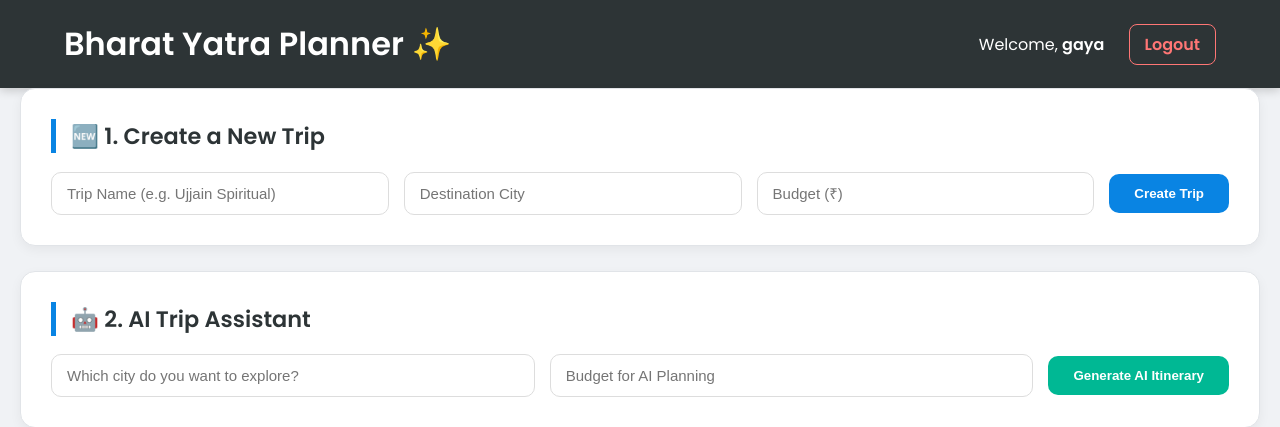
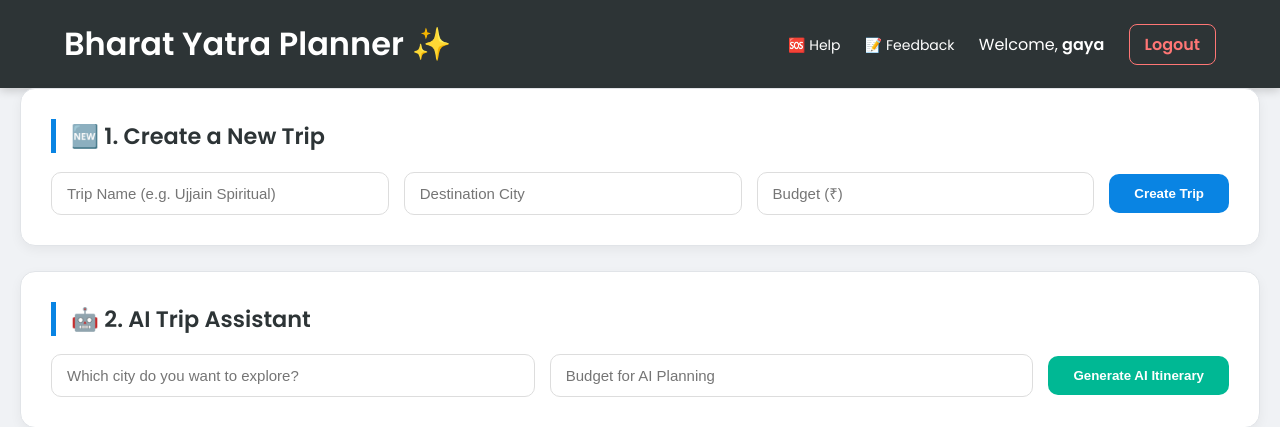
Before and after one commit to mahakdashore6/trip-planner, a Flask app: page /dashboard in a window 1280 px wide. Shown: the top 427 px of the page. Run offline with Flask 3, Linux system fonts and the light colour scheme; a user stored in the database is signed in; data comes from the database, SQL or seed files in the repository; parts of the project's set-up code (start-up, migrations or seed data) failed here and were passed over.

Commit message:
add help page

```diff
--- a/templates/dashboard.html
+++ b/templates/dashboard.html
@@ -92,10 +92,12 @@
     </style>
 </head>
 <body>
-
 <header>
     <h1 style="margin:0;">Bharat Yatra Planner ✨</h1>
     <div>
+        <a href="{{ url_for('help_page') }}" style="color: white; margin-right: 20px; text-decoration: none; font-size: 14px;">🆘 Help</a>
+        <a href="{{ url_for('feedback_page') }}" style="color: white; margin-right: 20px; text-decoration: none; font-size: 14px;">📝 Feedback</a>
+
         <span style="margin-right:20px;">Welcome, <strong>{{ session['user_name'] }}</strong></span>
         <a href="{{ url_for('logout') }}" class="logout-btn">Logout</a>
     </div>
```
Lines whose indentation alone changed are shown as unchanged.
